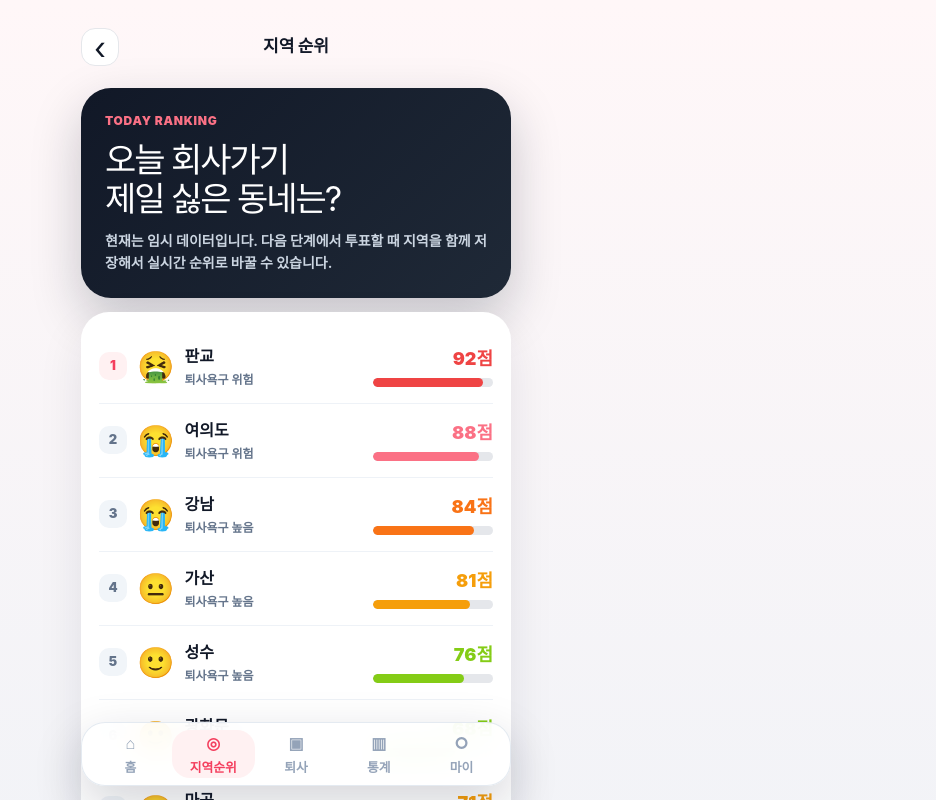
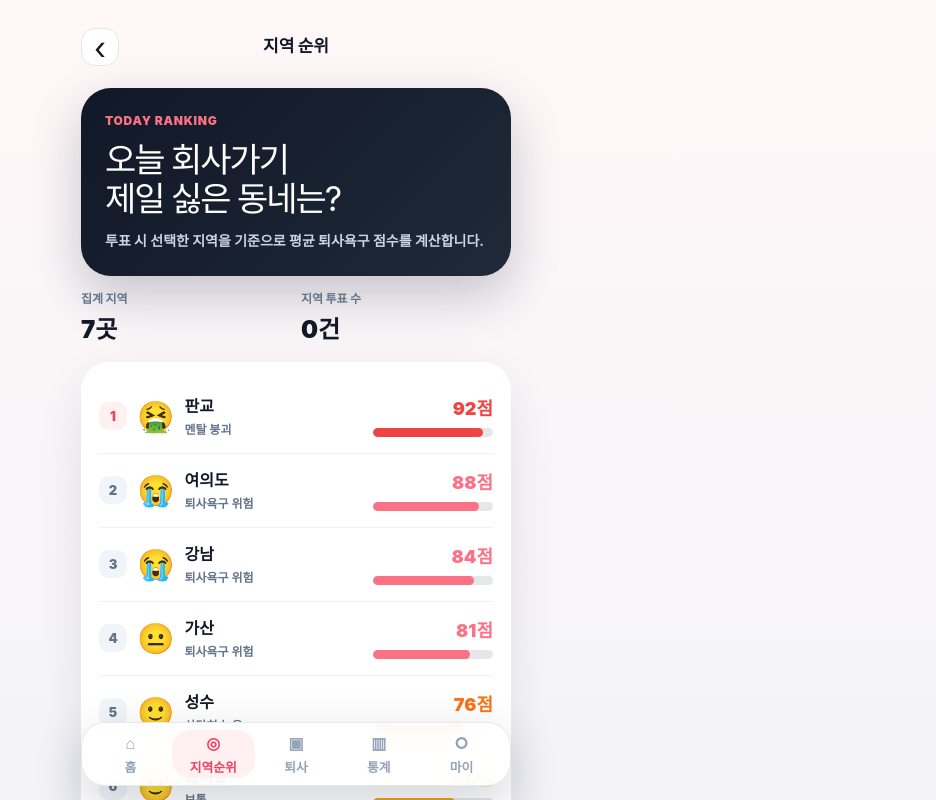
Before and after one commit to DcoyA/nocompany, a Next.js app: page /rankings in a window 1280 px wide. Shown: the top 800 px of the page, without its empty margins (344-1280 px from the left). Built offline with nearby package versions, Linux system fonts and the light colour scheme; no server answers; the database is empty.

Commit message:
Use live region ranking

```diff
--- a/app/rankings/page.js
+++ b/app/rankings/page.js
@@ -1,10 +1,87 @@
 "use client";
 
+import { useEffect, useMemo, useState } from "react";
+import { supabase } from "../../lib/supabase";
 import { regions } from "../../lib/data";
 import AppHeader from "../../components/AppHeader";
 import BottomNav from "../../components/BottomNav";
 
 export default function RankingsPage() {
+  const [records, setRecords] = useState([]);
+
+  const fetchRankings = async () => {
+    const { data, error } = await supabase
+      .from("moods")
+      .select("score, region, created_at")
+      .not("region", "is", null)
+      .order("created_at", { ascending: false })
+      .limit(3000);
+
+    if (error) {
+      console.error("지역 순위 조회 실패:", error);
+      return;
+    }
+
+    setRecords(data || []);
+  };
+
+  useEffect(() => {
+    fetchRankings();
+  }, []);
+
+  const ranking = useMemo(() => {
+    const grouped = {};
+
+    records.forEach((item) => {
+      if (!item.region) return;
+
+      if (!grouped[item.region]) {
+        grouped[item.region] = {
+          name: item.region,
+          total: 0,
+          count: 0,
+        };
+      }
+
+      grouped[item.region].total += item.score;
+      grouped[item.region].count += 1;
+    });
+
+    return Object.values(grouped)
+      .map((item) => ({
+        name: item.name,
+        score: Math.round(item.total / item.count),
+        count: item.count,
+      }))
+      .sort((a, b) => b.score - a.score);
+  }, [records]);
+
+  const displayRanking = ranking.length > 0 ? ranking : regions;
+
+  const getStatus = (score) => {
+    if (score >= 90) return "멘탈 붕괴";
+    if (score >= 80) return "퇴사욕구 위험";
+    if (score >= 70) return "상당히 높음";
+    if (score >= 60) return "보통";
+    return "아직 괜찮음";
+  };
+
+  const getEmoji = (score) => {
+    if (score >= 90) return "🤮";
+    if (score >= 80) return "😭";
+    if (score >= 70) return "😐";
+    if (score >= 60) return "🙂";
+    return "😀";
+  };
+
+  const getColor = (score) => {
+    if (score >= 90) return "#ef4444";
+    if (score >= 80) return "#fb7185";
+    if (score >= 70) return "#f97316";
+    if (score >= 60) return "#f59e0b";
+    return "#22c55e";
+  };
+
   return (
     <main style={styles.page}>
       <div style={styles.phone}>
@@ -18,50 +95,67 @@ export default function RankingsPage() {
             제일 싫은 동네는?
           </h1>
           <p style={styles.desc}>
-            현재는 임시 데이터입니다. 다음 단계에서 투표할 때 지역을 함께 저장해서 실시간 순위로 바꿀 수 있습니다.
+            투표 시 선택한 지역을 기준으로 평균 퇴사욕구 점수를 계산합니다.
           </p>
         </section>
 
+        <section style={styles.summaryCard}>
+          <div>
+            <p style={styles.summaryLabel}>집계 지역</p>
+            <strong style={styles.summaryValue}>{ranking.length || regions.length}곳</strong>
+          </div>
+          <div>
+            <p style={styles.summaryLabel}>지역 투표 수</p>
+            <strong style={styles.summaryValue}>{records.length.toLocaleString()}건</strong>
+          </div>
+        </section>
+
         <section style={styles.rankCard}>
-          {regions.map((region, index) => (
+          {displayRanking.map((region, index) => {
+            const score = region.score;
+            const color = getColor(score);
+
+            return (
               <div key={region.name} style={styles.rankItem}>
                 <div style={styles.rankLeft}>
                   <span style={index === 0 ? styles.rankNoTop : styles.rankNo}>
                     {index + 1}
                   </span>
 
-                <span style={styles.rankEmoji}>{region.emoji}</span>
+                  <span style={styles.rankEmoji}>{region.emoji || getEmoji(score)}</span>
 
                   <div>
                     <strong style={styles.rankName}>{region.name}</strong>
                     <p style={styles.rankSub}>
-                    퇴사욕구 {region.score >= 85 ? "위험" : region.score >= 75 ? "높음" : "보통"}
+                      {getStatus(score)}
+                      {region.count ? ` · ${region.count}명 참여` : ""}
                     </p>
                   </div>
                 </div>
 
                 <div style={styles.rankRight}>
-                <strong style={{ ...styles.rankScore, color: region.color }}>
-                  {region.score}점
+                  <strong style={{ ...styles.rankScore, color }}>
+                    {score}점
                   </strong>
                   <div style={styles.rankBarTrack}>
                     <div
                       style={{
                         ...styles.rankBar,
-                      width: `${region.score}%`,
-                      background: region.color,
+                        width: `${score}%`,
+                        background: color,
                       }}
                     />
                   </div>
                 </div>
               </div>
-          ))}
+            );
+          })}
         </section>
 
         <section style={styles.noticeCard}>
-          <h2 style={styles.noticeTitle}>다음 업데이트 예정</h2>
+          <h2 style={styles.noticeTitle}>참고</h2>
           <p style={styles.noticeText}>
-            투표할 때 지역을 선택하게 만들면, 이 순위는 실제 사용자 데이터 기반으로 자동 계산됩니다.
+            기존에 지역 없이 저장된 투표는 지역 순위 계산에서 제외됩니다. 지금부터 새로 저장되는 투표부터 지역 순위에 반영됩니다.
           </p>
         </section>
 
@@ -114,6 +208,25 @@ const styles = {
     fontSize: "14px",
     lineHeight: 1.55,
     fontWeight: 700,
+  },
+  summaryCard: {
+    display: "grid",
+    gridTemplateColumns: "1fr 1fr",
+    gap: "10px",
+    marginBottom: "14px",
+  },
+  summaryLabel: {
+    margin: 0,
+    color: "#64748b",
+    fontSize: "12px",
+    fontWeight: 900,
+  },
+  summaryValue: {
+    display: "block",
+    marginTop: "4px",
+    fontSize: "24px",
+    fontWeight: 950,
+    color: "#111827",
   },
   rankCard: {
     background: "#ffffff",
```
Lines whose indentation alone changed are shown as unchanged.
